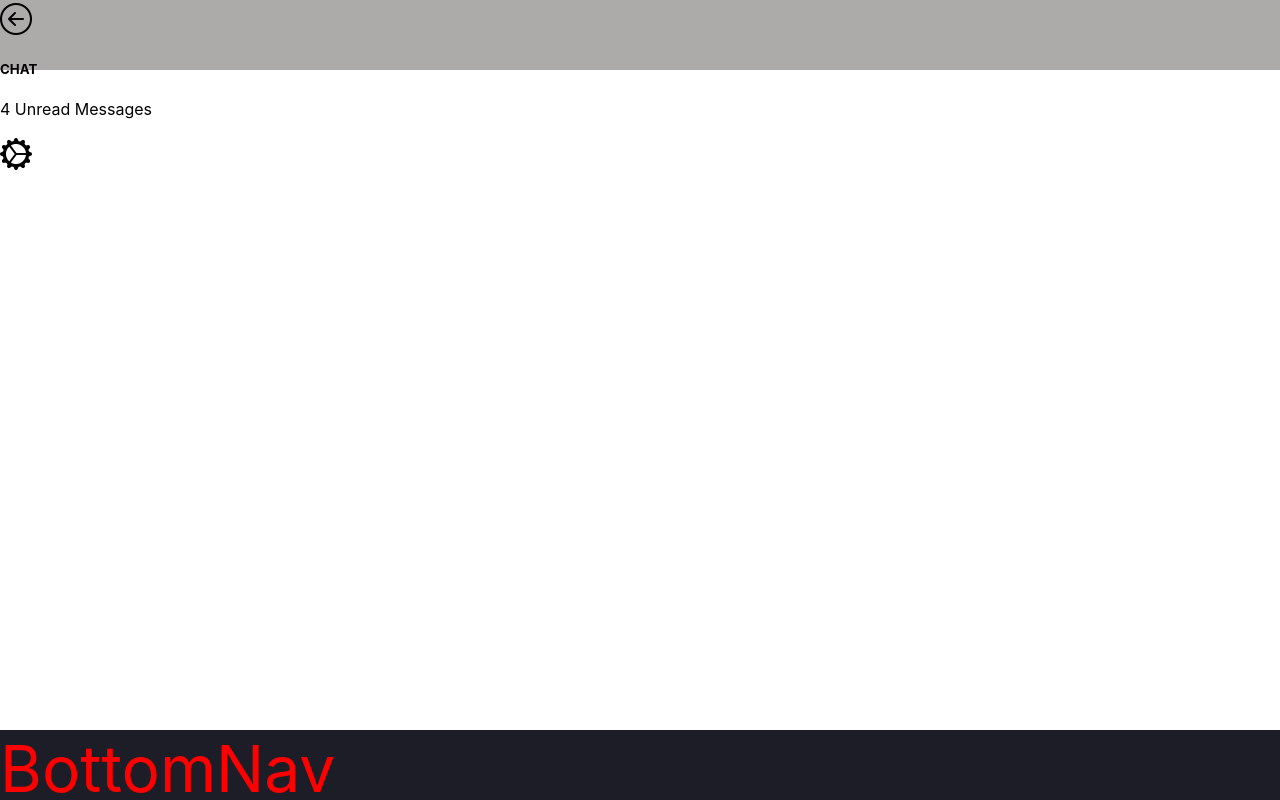
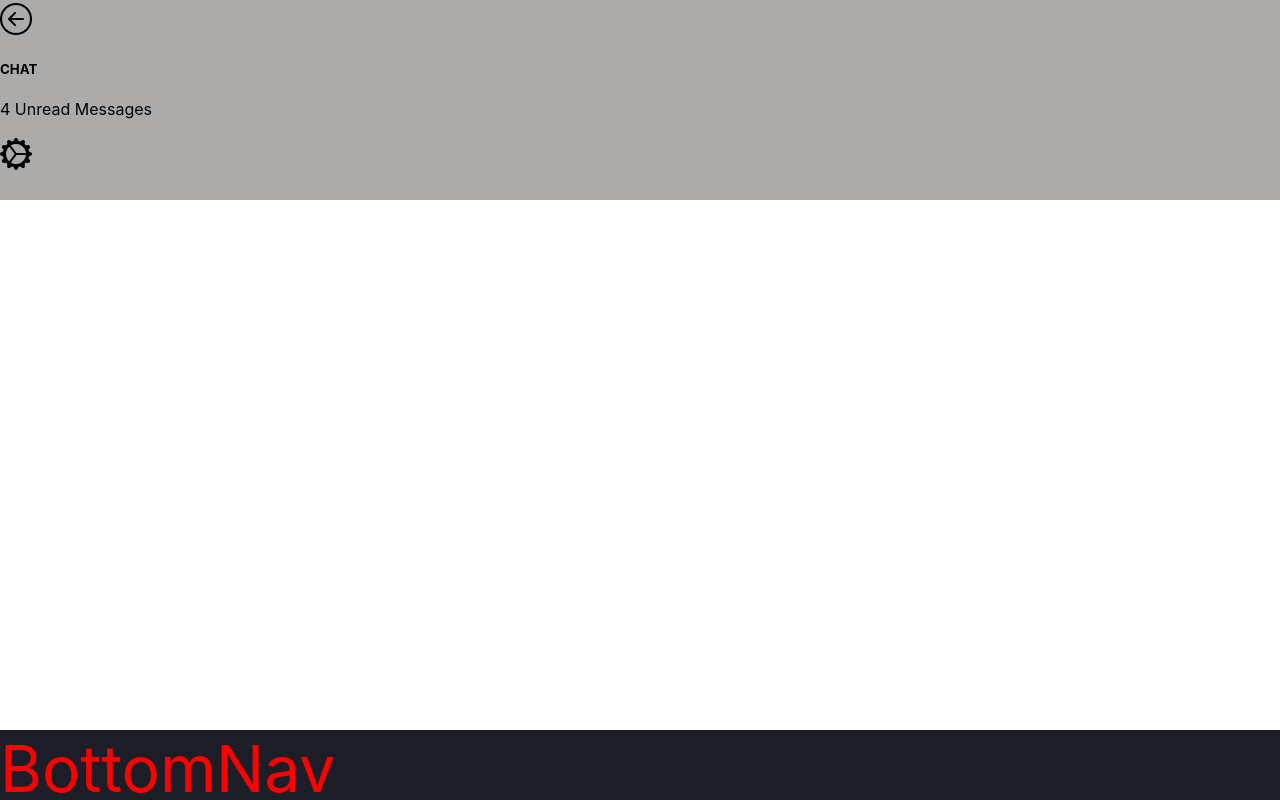
Before and after one commit to Dooootz/ux-prototype, a Next.js app: page / in a window 1280 px wide. Built offline with nearby package versions, Linux system fonts and the light colour scheme.

Commit message:
css test - need to install react bootstrap

```diff
--- a/src/components/TopNav/TopNav.css
+++ b/src/components/TopNav/TopNav.css
@@ -1,7 +1,7 @@
 /* ======== TOP & BOTTOM NAVBARS ==========  */
 .top-nav {
     background-color: var(--grey);
-    height: 70px;
+    height: 200px;
     width: 100%;
     position: fixed;
     top: 0;
```
